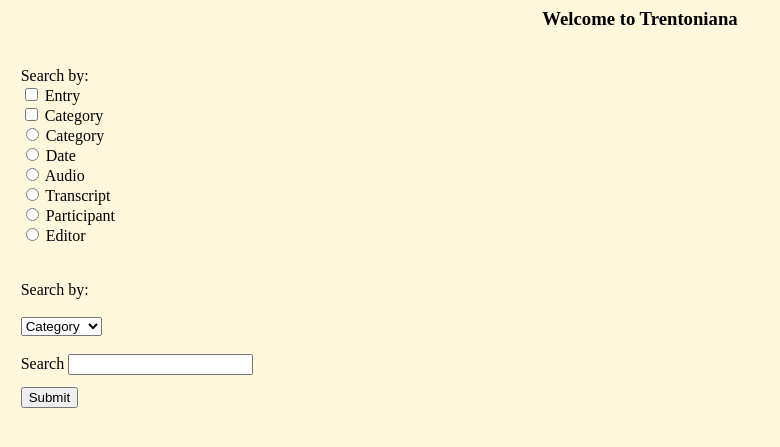
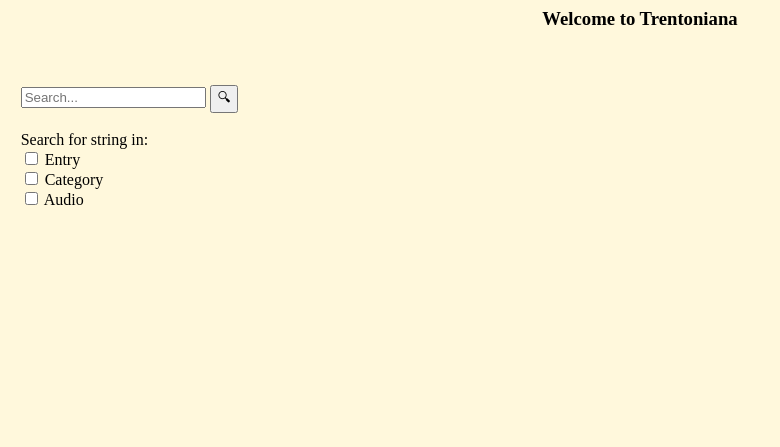
Before and after one commit to Zirich99/Trentoniana-CSC315-Group9, a Flask app: page / in a window 1280 px wide. Shown: the top 447 px of the page, without its empty margins (0-780 px from the left). Run offline with Flask 2, Linux system fonts and the light colour scheme; some libraries are stand-ins or nearby versions.

Commit message:
changed search box adding a greyed-out default message in the box and added search button as a magnifying glass next to the search box. Added buttons for user to choose tables they would like to query. App.py gets all currently selected tables from the checkboxes in my-form.html using request.form.getlist() which pulls the values field from the selected checkboxes. User can select desired tables to query and gets new webpage with results when they click submit. It also doesnt break if the user selects no tables.

```diff
--- a/app/app.py
+++ b/app/app.py
@@ -54,9 +54,9 @@ https://www.geeksforgeeks.org/python-using-for-loop-in-flask/
 import psycopg2
 from config import config
 from flask import Flask, render_template, request
+import sys
 
- #This function combines the connections searching for a file name in the entry table
- #You will need to add a function for each query you want to make.
+#You will need to add a function for each query you want to make.
 def connect(query):
     """ Connect to the PostgreSQL database server """
     conn = None
@@ -77,6 +77,11 @@ def connect(query):
         #file_selection = "select * from entry where entry_name = '%s';" % query
 
         # execute a query using fetchall()
+
+        print((20 * "-") + ("USER-ENTERED QUERY") + (20 * "-"))
+        print(query)
+        print((20 * "-") + (len("USER-ENTERED QUERY")*"-") + (20 * "-"))
+
         cur.execute(query)
         rows = cur.fetchall()
 
@@ -107,19 +112,20 @@ def handle_data():
     # user input fields
     search = request.form['user_search']
 
-    # tables
-    trentoniana_tables = ['Entry', 'Category']
+    # tables whose fields you can search for a user's substring
 
-    tables = []
-    for table in trentoniana_tables:
-        if request.form[table]=='on': tables.append(table)
+    user_tables = [] # tables the user has chosen to search for their string
 
+    tables = (', ').join(request.form.getlist("search_substr"))
+    if tables != '':
 
-    # final query
-    query = f"select * from {','.join(tables)};"
+        # final query
+        query = f"SELECT * FROM {tables};"
 
-    # perform query
-    rows = connect(query)
+        # perform query
+        rows = connect(query)
+    else:
+        rows = []
 
     return render_template('my-result.html', rows=rows)
 
--- a/app/templates/my-form.html
+++ b/app/templates/my-form.html
@@ -11,22 +11,30 @@
         <form action="/form-handler" method="POST">
             <div>
 
+			<!-- User input search string -->
+			<br><br>
+			<!-- Search <br> -->
+
+			<input type ="text" placeholder="Search..." name="user_search"/>
+			<input type="submit" value="🔍︎">
+		</form>
+
 	<!-- Search option with radio buttons-->
 		<br>
-		Search by:
 		<br>
-		<input type="checkbox" name="Entry"/> Entry <br>
-		<input type="checkbox" name="Category"/> Category <br>
-		<input type ="radio"/> Category <br>
-		<input type ="radio"/> Date <br>
-		<input type ="radio"/> Audio <br>
-		<input type ="radio"/> Transcript <br>
-		<input type ="radio"/> Participant <br>
-		<input type ="radio"/> Editor <br>
+		Search for string in:
+		<br>
+		<input type="checkbox" name="search_substr" value="ENTRY"/> Entry <br>
+		<input type="checkbox" name="search_substr" value="CATEGORY"/> Category <br>
+		<input type="checkbox" name="search_substr" value="AUDIO"/> Audio <br>
+		<!--<input type="checkbox" name="Audio"/> Audio <br>
+		<input type="checkbox" name="Transcript"/> Transcript <br>
+		<input type="checkbox" name="Participant"/> Participant <br>
+		<input type="checkbox" name="Transcriber"/> Transcriber <br>-->
 
 	<!-- Search option drop-down style -->
 
-	    <br><br>
+	    <!-- <br><br>
 	    Search by:
 	    <br><br>
 	    <select>
@@ -34,16 +42,8 @@
 	    <option>Audio</option>
 	    <option>Transcript</option>
 	    <option>Date</option>
-	    <select>
+	    <select> -->
 
-	   <!-- Search by user input -->
-	   <br><br>
-	   Search
-	    <input type ="text" name="user_search"/>
-
-            </div>
-            <input type="submit" value="Submit">
-        </form>
     </body>
 
     <!-- minimal styling -->
```
